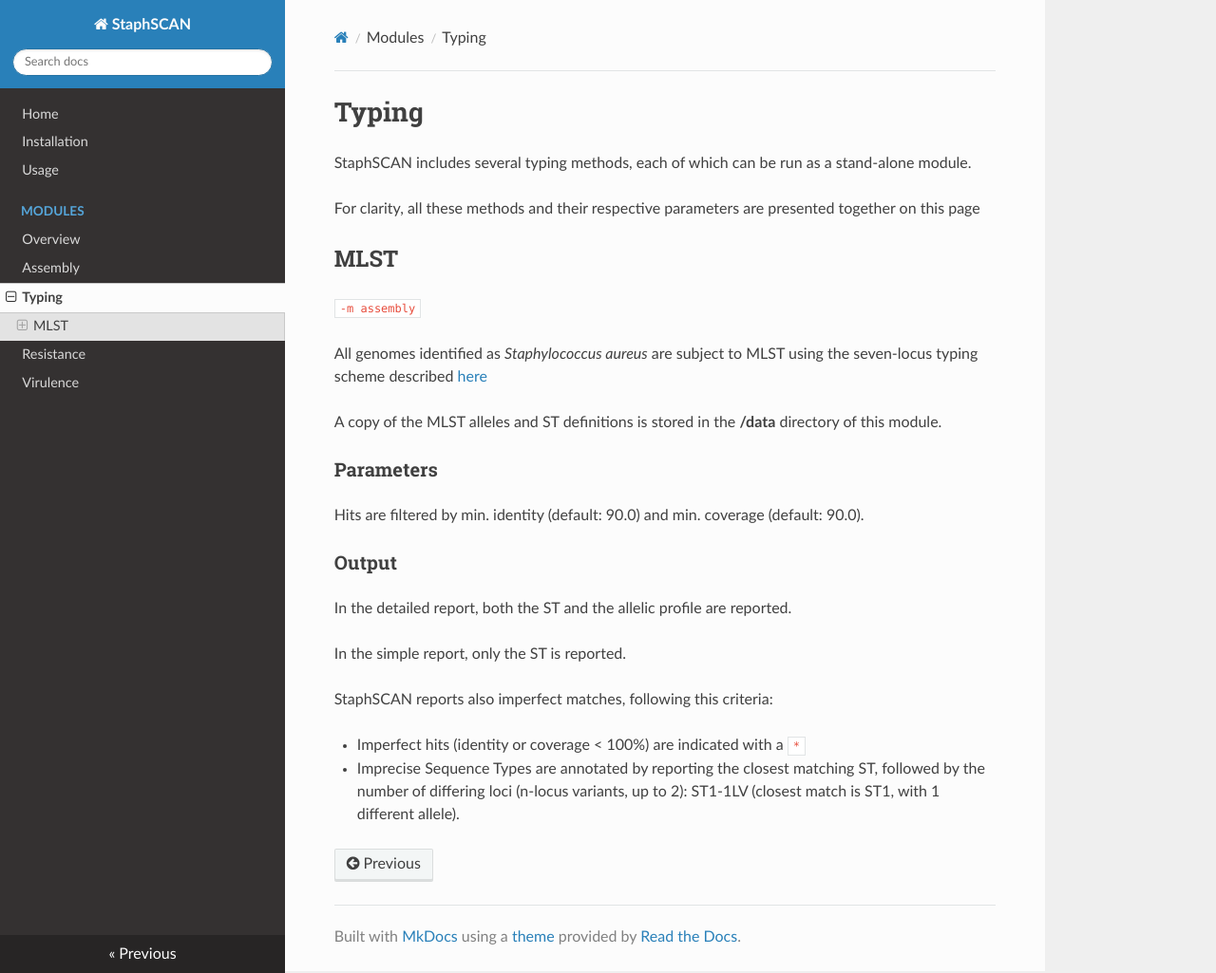
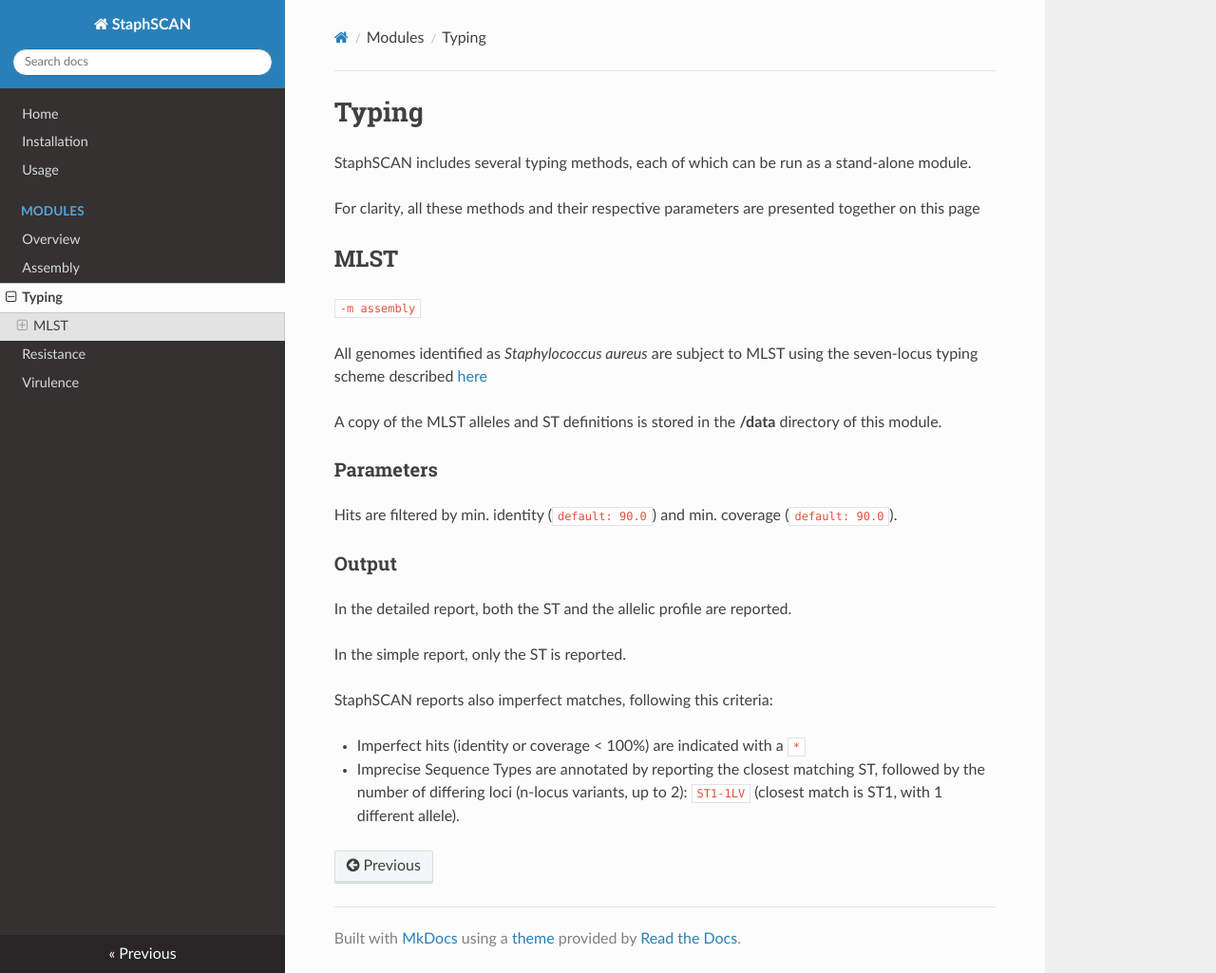
Before and after one commit to riccabolla/StaphSCAN, an MkDocs documentation site: the page built from docs/typing.md, in a window 1280 px wide and 1025 px high. Shown: the whole window at 95% size. Built offline with MkDocs 1.6.1, drawn with Linux system fonts in a browser that asks for light colours; nearby versions of some CDN libraries.

```diff
--- a/docs/typing.md
+++ b/docs/typing.md
@@ -14,7 +14,7 @@ A copy of the MLST alleles and ST definitions is stored in the **/data** directo
 
 ### Parameters
 
-Hits are filtered by min. identity (default: 90.0) and min. coverage (default: 90.0).
+Hits are filtered by min. identity (``default: 90.0``) and min. coverage (``default: 90.0``).
 
 ### Output
 
@@ -25,4 +25,4 @@ In the simple report, only the ST is reported.
 StaphSCAN reports also imperfect matches, following this criteria:
 
 * Imperfect hits (identity or coverage < 100%) are indicated with a  ``*``
-* Imprecise Sequence Types are annotated by reporting the closest matching ST, followed by the number of differing loci (n-locus variants, up to 2): ST1-1LV (closest match is ST1, with 1 different allele).
+* Imprecise Sequence Types are annotated by reporting the closest matching ST, followed by the number of differing loci (n-locus variants, up to 2): ``ST1-1LV`` (closest match is ST1, with 1 different allele).
```
